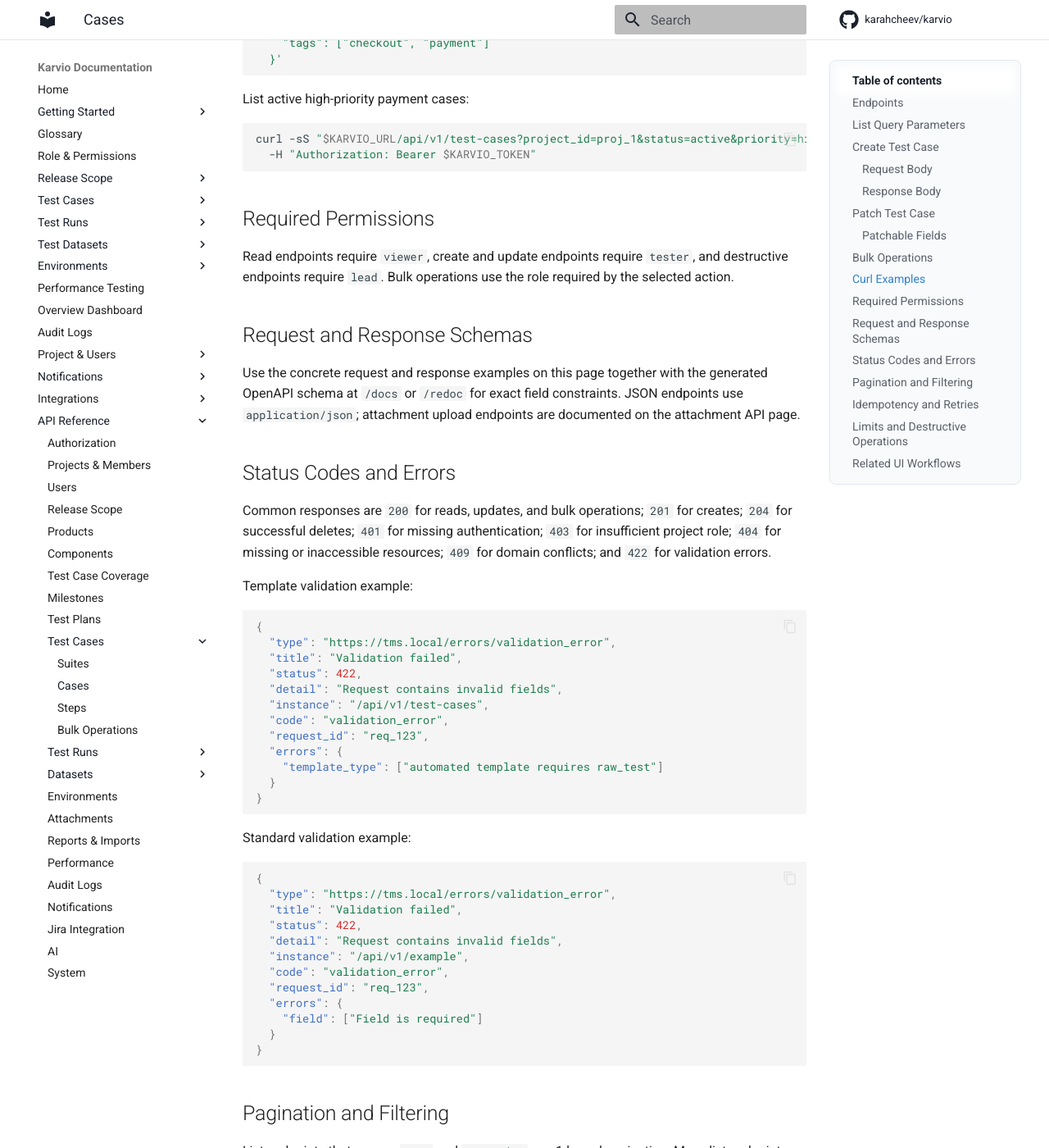
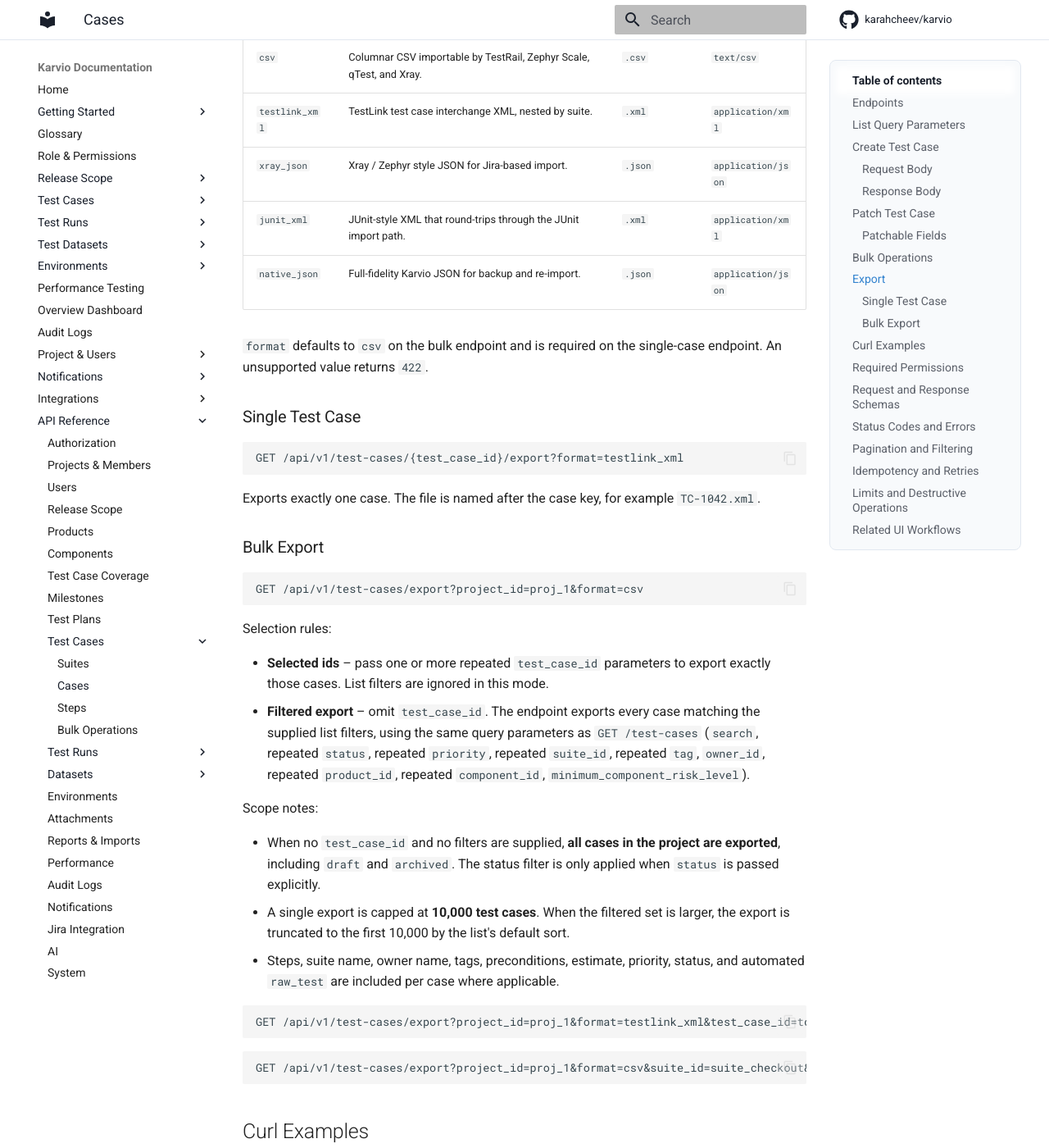
Before and after one commit to karahcheev/karvio, an MkDocs documentation site: the page built from docs/user-guide/api/test-cases/cases.md, in a window 1280 px wide and 1400 px high, scrolled down 6073 px. Shown: the whole window at 82% size. Built offline with MkDocs 1.6.1 and Material for MkDocs 9.7.7, drawn with Linux system fonts in a browser that asks for light colours; comment, search, counter and statistics services are not loaded; some of the changed text lies outside the part shown.

Commit message:
Add documentation for test case exporting

````diff
--- a/docs/user-guide/api/test-cases/cases.md
+++ b/docs/user-guide/api/test-cases/cases.md
@@ -14,6 +14,8 @@
 | `DELETE` | `/test-cases/{test_case_id}` | Delete a test case and its attachments. | `lead` |
 | `GET` | `/test-cases/{test_case_id}/steps` | Get structured steps for a step-based case. | `viewer` |
 | `PUT` | `/test-cases/{test_case_id}/steps` | Replace structured steps. | `tester` |
+| `GET` | `/test-cases/{test_case_id}/export?format={format}` | Export one test case in a TMS-compatible format. | `viewer` |
+| `GET` | `/test-cases/export?project_id={id}&format={format}` | Export many test cases (selected ids or current filters). | `viewer` |
 
 ## List Query Parameters
 
@@ -202,6 +204,53 @@
 
 Bulk delete removes attachments for deleted test cases. Confirm the project scope before using it from automation.
 
+## Export
+
+Two read-only endpoints export test cases in formats accepted by popular test management systems. Both require `viewer` and return a file download (`Content-Disposition: attachment`).
+
+| `format` | Description | File extension | Media type |
+| --- | --- | --- | --- |
+| `csv` | Columnar CSV importable by TestRail, Zephyr Scale, qTest, and Xray. | `.csv` | `text/csv` |
+| `testlink_xml` | TestLink test case interchange XML, nested by suite. | `.xml` | `application/xml` |
+| `xray_json` | Xray / Zephyr style JSON for Jira-based import. | `.json` | `application/json` |
+| `junit_xml` | JUnit-style XML that round-trips through the JUnit import path. | `.xml` | `application/xml` |
+| `native_json` | Full-fidelity Karvio JSON for backup and re-import. | `.json` | `application/json` |
+
+`format` defaults to `csv` on the bulk endpoint and is required on the single-case endpoint. An unsupported value returns `422`.
+
+### Single Test Case
+
+```http
+GET /api/v1/test-cases/{test_case_id}/export?format=testlink_xml
+```
+
+Exports exactly one case. The file is named after the case key, for example `TC-1042.xml`.
+
+### Bulk Export
+
+```http
+GET /api/v1/test-cases/export?project_id=proj_1&format=csv
+```
+
+Selection rules:
+
+- **Selected ids** – pass one or more repeated `test_case_id` parameters to export exactly those cases. List filters are ignored in this mode.
+- **Filtered export** – omit `test_case_id`. The endpoint exports every case matching the supplied list filters, using the same query parameters as `GET /test-cases` (`search`, repeated `status`, repeated `priority`, repeated `suite_id`, repeated `tag`, `owner_id`, repeated `product_id`, repeated `component_id`, `minimum_component_risk_level`).
+
+Scope notes:
+
+- When no `test_case_id` and no filters are supplied, **all cases in the project are exported**, including `draft` and `archived`. The status filter is only applied when `status` is passed explicitly.
+- A single export is capped at **10,000 test cases**. When the filtered set is larger, the export is truncated to the first 10,000 by the list's default sort.
+- Steps, suite name, owner name, tags, preconditions, estimate, priority, status, and automated `raw_test` are included per case where applicable.
+
+```http
+GET /api/v1/test-cases/export?project_id=proj_1&format=testlink_xml&test_case_id=tc_123&test_case_id=tc_124
+```
+
+```http
+GET /api/v1/test-cases/export?project_id=proj_1&format=csv&suite_id=suite_checkout&status=active&priority=high
+```
+
 ## Curl Examples
 
 Create a test case:
@@ -226,6 +275,20 @@
 
 ```bash
 curl -sS "$KARVIO_URL/api/v1/test-cases?project_id=proj_1&status=active&priority=high&tag=payment&page=1&page_size=50" \
+  -H "Authorization: Bearer $KARVIO_TOKEN"
+```
+
+Export one case as TestLink XML:
+
+```bash
+curl -sS -OJ "$KARVIO_URL/api/v1/test-cases/tc_123/export?format=testlink_xml" \
+  -H "Authorization: Bearer $KARVIO_TOKEN"
+```
+
+Export the active payment cases of a project as CSV:
+
+```bash
+curl -sS -OJ "$KARVIO_URL/api/v1/test-cases/export?project_id=proj_1&format=csv&status=active&tag=payment" \
   -H "Authorization: Bearer $KARVIO_TOKEN"
 ```
 
````
Also changed, not shown: docs/user-guide/test-cases/bulk-permissions-api.md (+29 -0 lines), docs/user-guide/test-cases/detail.md (+7 -0 lines), docs/user-guide/test-cases/index.md (+5 -1 lines).
